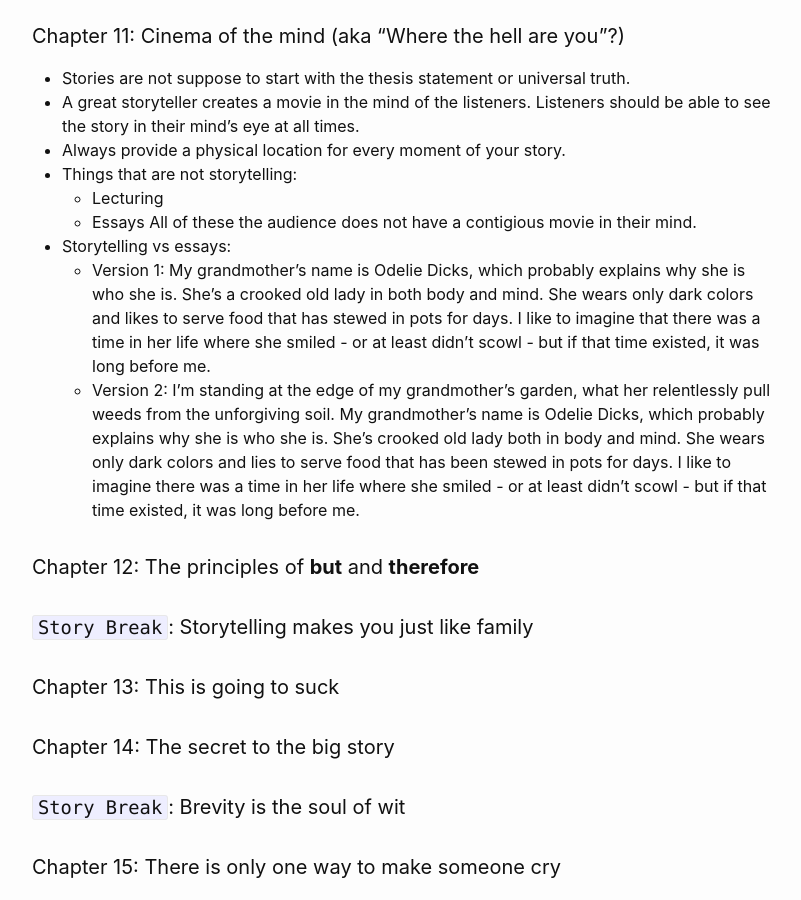
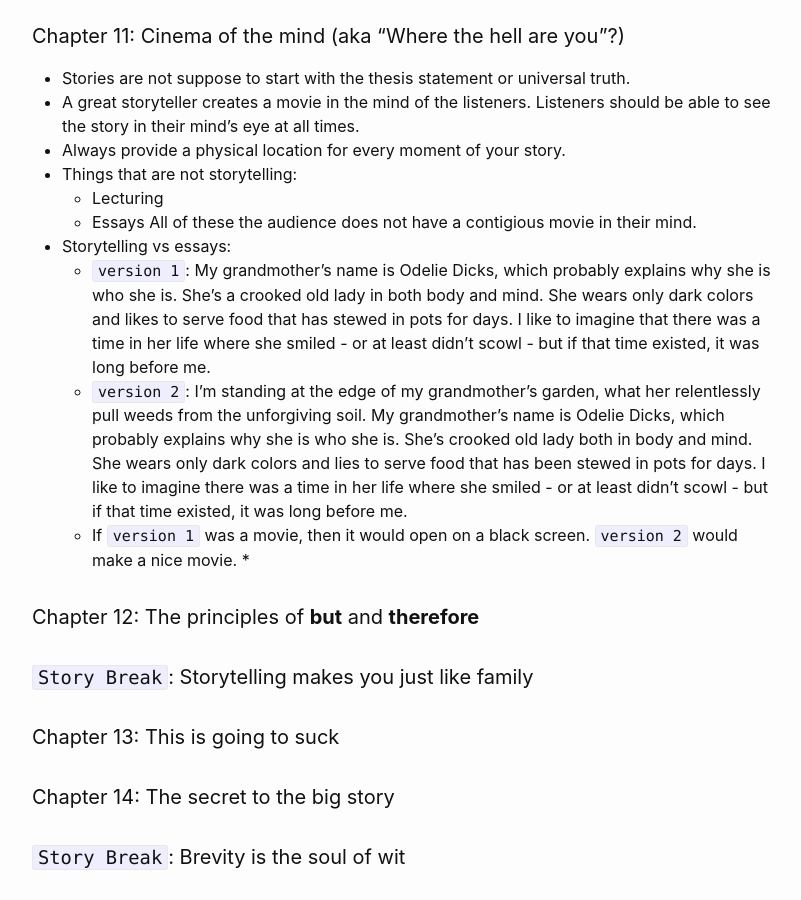
Before and after one commit to jovsa/jovsa.github.io, a Jekyll site: the page built from _posts/2021-02-14-notes-storyworthy.md, in a window 1280 px wide and 900 px high, scrolled down 3048 px. Shown: the whole window, without its empty margins (238-1039 px from the left). Built offline with Jekyll 4.4.1, drawn with Linux system fonts in a browser that asks for light colours.

Commit message:
notes v2 on Ch 11 storyworthy

```diff
--- a/_posts/2021-02-14-notes-storyworthy.md
+++ b/_posts/2021-02-14-notes-storyworthy.md
@@ -117,8 +117,11 @@ Lies that benefit the listener:
     * Essays
     All of these the audience does not have a contigious movie in their mind.
 * Storytelling vs essays:
-    * Version 1: My grandmother's name is Odelie Dicks, which probably explains why she is who she is. She's a crooked old lady in both body and mind. She wears only dark colors and likes to serve food that has stewed in pots for days. I like to imagine that there was a time in her life where she smiled - or at least didn't scowl - but if that time existed, it was long before me.
-    * Version 2: I'm standing at the edge of my grandmother's garden, what her relentlessly pull weeds from the unforgiving soil. My grandmother's name is Odelie Dicks, which probably explains why she is who she is. She's crooked old lady both in body and mind. She wears only dark colors and lies to serve food that has been stewed in pots for days. I like to imagine there was a time in her life where she smiled - or at least didn't scowl - but if that time existed, it was long before me.
+    * `version 1`: My grandmother's name is Odelie Dicks, which probably explains why she is who she is. She's a crooked old lady in both body and mind. She wears only dark colors and likes to serve food that has stewed in pots for days. I like to imagine that there was a time in her life where she smiled - or at least didn't scowl - but if that time existed, it was long before me.
+    * `version 2`: I'm standing at the edge of my grandmother's garden, what her relentlessly pull weeds from the unforgiving soil. My grandmother's name is Odelie Dicks, which probably explains why she is who she is. She's crooked old lady both in body and mind. She wears only dark colors and lies to serve food that has been stewed in pots for days. I like to imagine there was a time in her life where she smiled - or at least didn't scowl - but if that time existed, it was long before me.
+    * If `version 1` was a movie, then it would open on a black screen. `version 2` would make a nice movie.
+*
+
 
 
 #### Chapter 12: The principles of **but** and **therefore**
```
